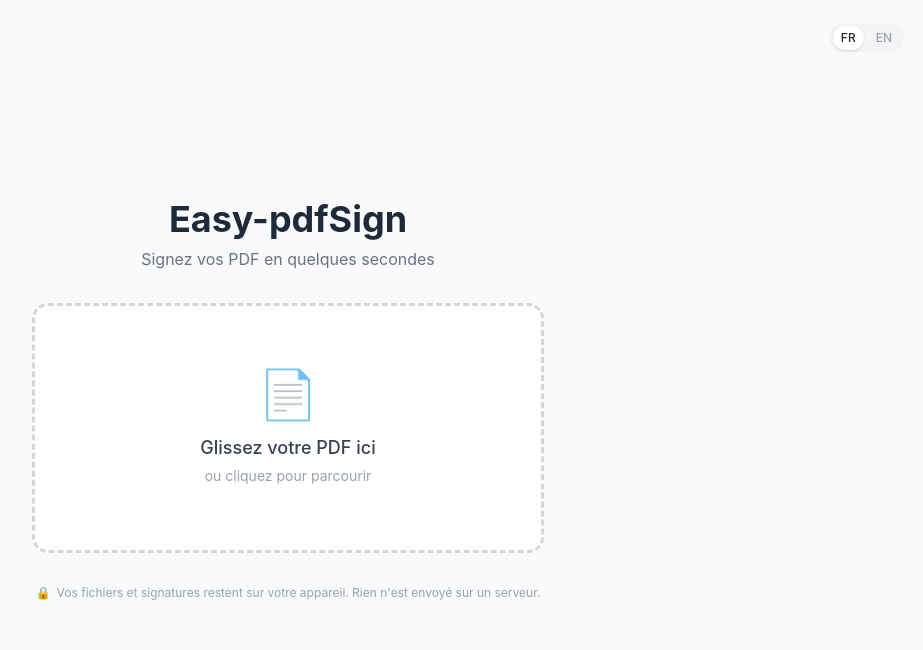
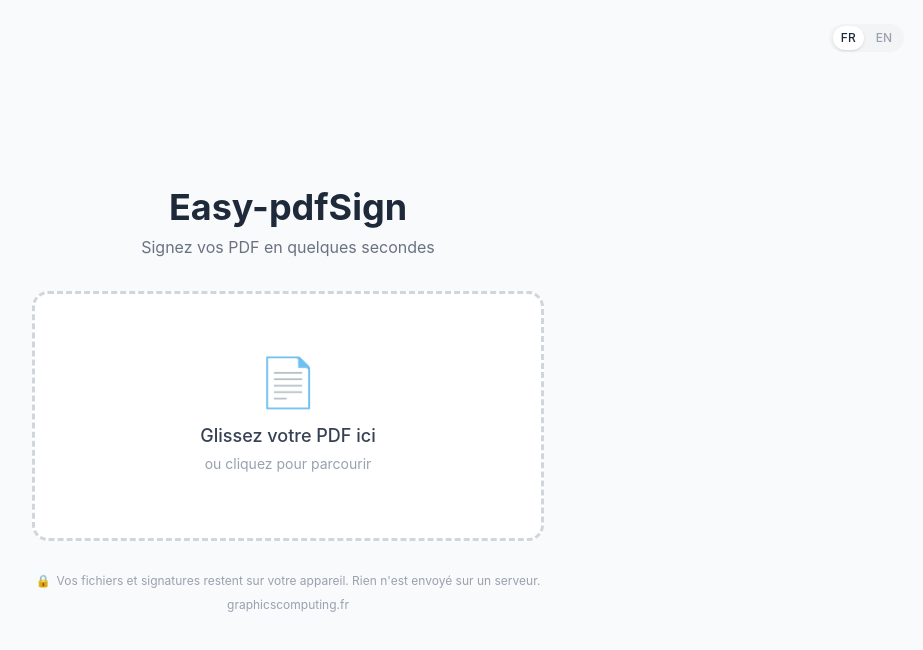
Before and after one commit to drohmer/easy-pdfsign-app, a React (Vite) app: page / in a window 1280 px wide. Shown: the top 650 px of the page, without its empty margins (352-1275 px from the left). Built offline with nearby package versions, Linux system fonts and the light colour scheme; no server answers.

Commit message:
Add optional site URL link on title and landing page
When VITE_SITE_URL is set at build time, the Easy-pdfSign title
becomes a link and a website reference appears on the landing page.
No visible change when the variable is not set (e.g. on GitHub).

```diff
--- a/src/App.tsx
+++ b/src/App.tsx
@@ -18,6 +18,8 @@
   fontSize?: number
   color?: string
 }
+
+const SITE_URL = import.meta.env.VITE_SITE_URL as string | undefined
 
 function App() {
   const { t, language, toggleLanguage } = useLanguage()
@@ -111,12 +113,15 @@
     return (
       <div className="min-h-screen flex flex-col items-center justify-center p-4 sm:p-8 relative">
         <div className="absolute top-4 right-4 sm:top-6 sm:right-6">{langToggle}</div>
-        <h1 className="text-3xl sm:text-4xl font-bold text-gray-800 mb-2">Easy-pdfSign</h1>
+        <h1 className="text-3xl sm:text-4xl font-bold text-gray-800 mb-2">
+          {SITE_URL ? <a href={SITE_URL} className="text-inherit no-underline hover:text-blue-600 transition-colors" style={{textDecoration:'none',color:'inherit'}}>Easy-pdfSign</a> : 'Easy-pdfSign'}
+        </h1>
         <p className="text-gray-500 mb-6 sm:mb-8 text-center text-sm sm:text-base">{t('app.subtitle')}</p>
         <PDFDropZone onFileDrop={handlePdfDrop} />
         <p className="mt-6 sm:mt-8 text-xs text-gray-400 flex items-center gap-1.5 text-center">
           <span>&#x1F512;</span> {t('app.security')}
         </p>
+        {SITE_URL && <p className="mt-2 text-xs"><a href={SITE_URL} className="text-gray-400 hover:text-blue-500 transition-colors" style={{textDecoration:'none'}}>graphicscomputing.fr</a></p>}
       </div>
     )
   }
@@ -137,7 +142,9 @@
       {/* Header — wraps on small screens */}
       <header className="bg-white border-b border-gray-200 px-3 sm:px-6 py-2 sm:py-3 flex flex-wrap items-center gap-2 sm:gap-3 shrink-0">
         <div className="flex items-center gap-2 sm:gap-4 mr-auto">
-          <h1 className="text-lg sm:text-xl font-bold text-gray-800 whitespace-nowrap">Easy-pdfSign</h1>
+          <h1 className="text-lg sm:text-xl font-bold text-gray-800 whitespace-nowrap">
+            {SITE_URL ? <a href={SITE_URL} style={{textDecoration:'none',color:'inherit'}}>Easy-pdfSign</a> : 'Easy-pdfSign'}
+          </h1>
           <span className="text-sm text-gray-400 truncate max-w-32 sm:max-w-64 hidden sm:inline">{pdfFile?.name}</span>
           <button
             onClick={handleReset}
```
